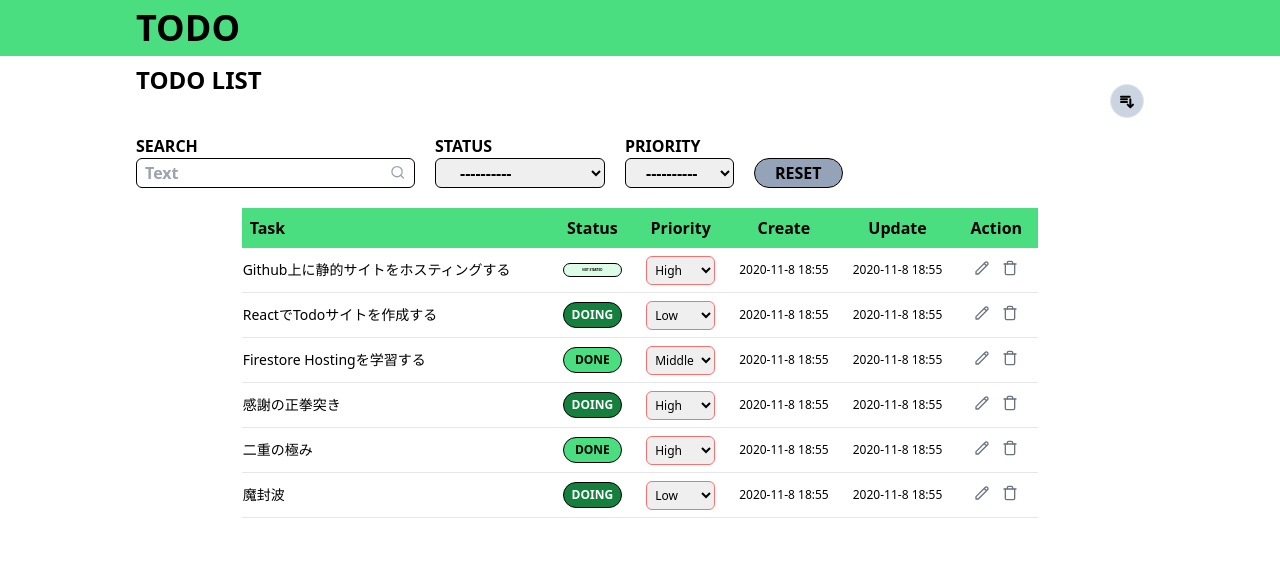
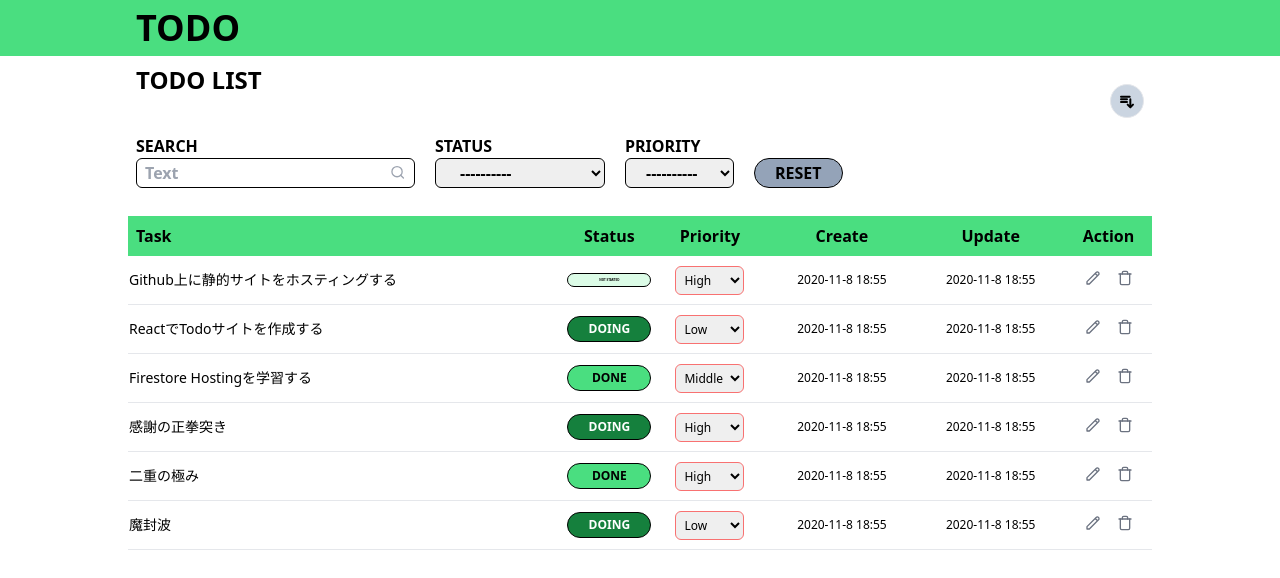
Before and after one commit to if-mentor/todo_itf_first, a Next.js app: page / in a window 1280 px wide. Shown: the top 578 px of the page. Built offline with nearby package versions, Linux system fonts and the light colour scheme.

Commit message:
#4 TodoListコンポーネントのレイアウト編集

```diff
--- a/src/components/TodoList.tsx
+++ b/src/components/TodoList.tsx
@@ -53,8 +53,8 @@ const TodoList: React.FC = () => {
     }
   ]
   return (
-    <div className='flex justify-center'>
-      <table className='table-fixed my-3'>
+    <div className='max-w-5xl mx-auto py-2 flex justify-between'>
+      <table className='w-full table-auto my-3'>
         <thead className='bg-green-400'>
           <tr>
             <th className='text-left pl-2 py-2'>Task</th>
@@ -68,13 +68,13 @@ const TodoList: React.FC = () => {
         <tbody>
           {posts.map((post: Post) => (
             <tr className='border-b'>
-            <td className='text-left pr-10 py-3'>
+            <td className='text-left py-3'>
               <p className='text-sm'>{post.task}</p>
             </td>
-            <td className='px-3'>
+            <td>
               <p
                 className={`border border-black outline-none rounded-full
-                  font-bold px-2 py-1 text-center
+                  font-bold py-1 text-center
                   ${post.status === 'NOT STARTED' ? 'text-[3px] bg-green-100'
                   : post.status === 'DOING' ? 'text-xs bg-green-700 text-white'
                   : 'text-xs bg-green-400'}
@@ -83,7 +83,7 @@ const TodoList: React.FC = () => {
                 {post.status}
               </p>
             </td>
-            <td className='px-3'>
+            <td className='text-center'>
               <select
                 value={post.priority}
                 className='border border-red-400 outline-none rounded-md
@@ -94,13 +94,17 @@ const TodoList: React.FC = () => {
                 <option value='Low'>Low</option>
               </select>
             </td>
-            <td className='text-xs px-3'>{post.created_at}</td>
-            <td className='text-xs px-3'>{post.updated_at}</td>
-            <td className='flex justify-items-center px-5 py-3'>
-              <svg className="h-4 w-4 text-gray-500 mr-3"  fill="none" viewBox="0 0 24 24" stroke="currentColor">
-                <path stroke-linecap="round" stroke-linejoin="round" stroke-width="2" d="M15.232 5.232l3.536 3.536m-2.036-5.036a2.5 2.5 0 113.536 3.536L6.5 21.036H3v-3.572L16.732 3.732z"/>
-              </svg>
-              <svg className="h-4 w-4 text-gray-500"  viewBox="0 0 24 24"  fill="none"  stroke="currentColor"  stroke-width="2"  stroke-linecap="round"  stroke-linejoin="round">  <polyline points="3 6 5 6 21 6" />  <path d="M19 6v14a2 2 0 0 1-2 2H7a2 2 0 0 1-2-2V6m3 0V4a2 2 0 0 1 2-2h4a2 2 0 0 1 2 2v2" /></svg>
+            <td className='text-xs text-center'>{post.created_at}</td>
+            <td className='text-xs text-center'>{post.updated_at}</td>
+            <td className=' text-center py-3'>
+              <button>
+                <svg className="h-4 w-4 text-gray-500 mr-4"  fill="none" viewBox="0 0 24 24" stroke="currentColor">
+                  <path stroke-linecap="round" stroke-linejoin="round" stroke-width="2" d="M15.232 5.232l3.536 3.536m-2.036-5.036a2.5 2.5 0 113.536 3.536L6.5 21.036H3v-3.572L16.732 3.732z"/>
+                </svg>
+              </button>
+              <button>
+                <svg className="h-4 w-4 text-gray-500"  viewBox="0 0 24 24"  fill="none"  stroke="currentColor"  stroke-width="2"  stroke-linecap="round"  stroke-linejoin="round">  <polyline points="3 6 5 6 21 6" />  <path d="M19 6v14a2 2 0 0 1-2 2H7a2 2 0 0 1-2-2V6m3 0V4a2 2 0 0 1 2-2h4a2 2 0 0 1 2 2v2" /></svg>
+              </button>
             </td>
           </tr>
           ))}
```
